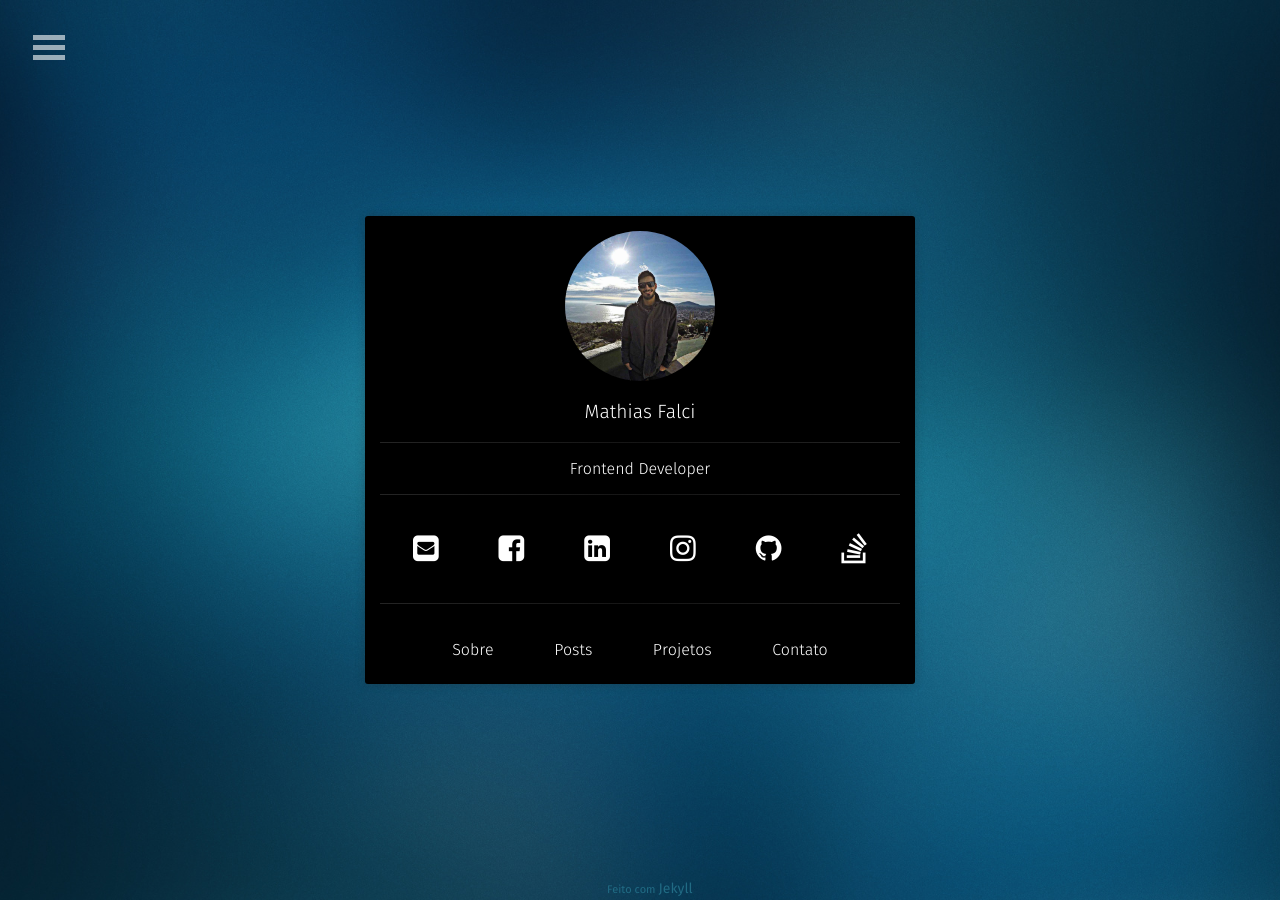
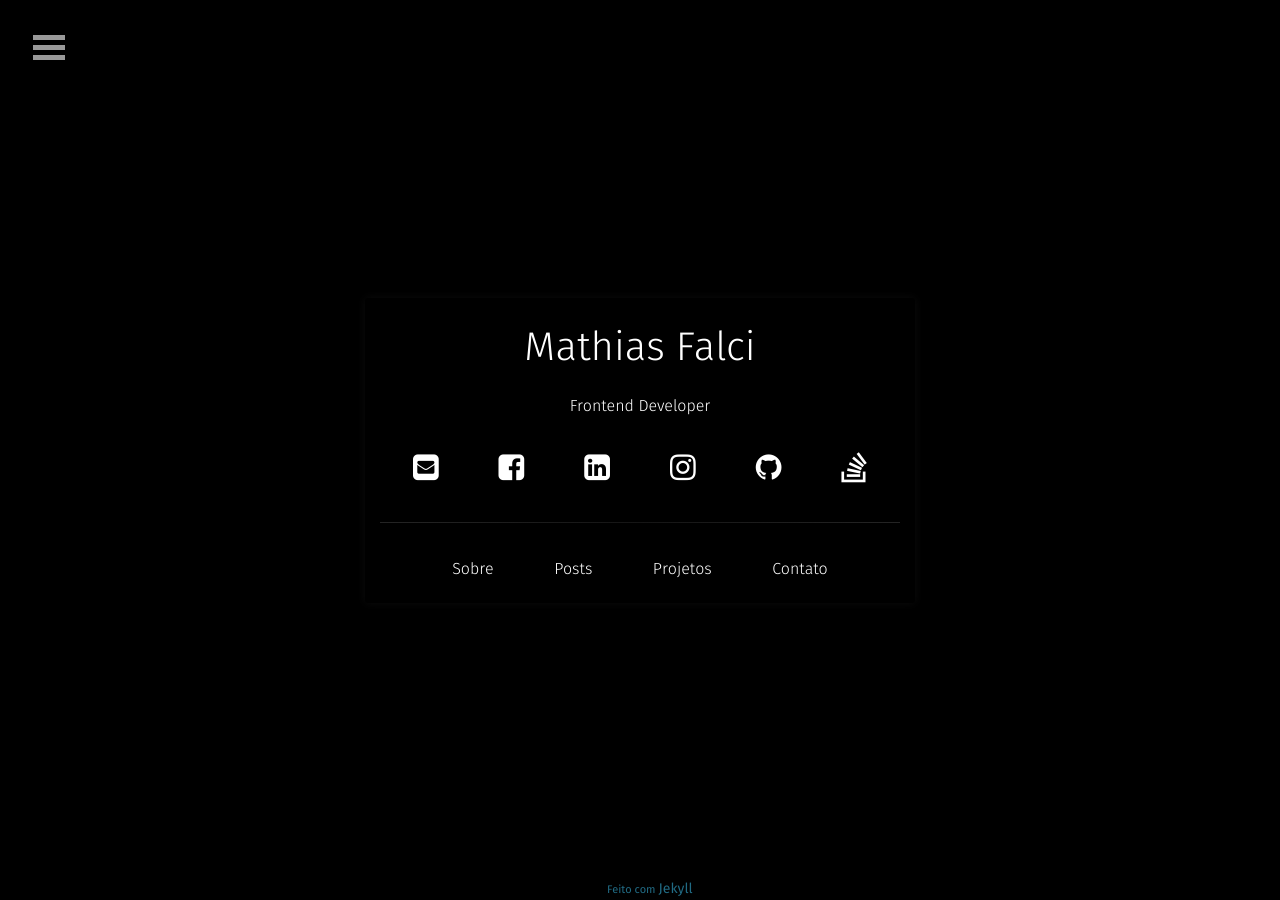
Before and after one commit to mathiasfc/jekyllPage, a Jekyll site: the page built from index.html, in a window 1280 px wide. Built offline with Jekyll 4.4.1, drawn with Linux system fonts in a browser that asks for light colours; some web fonts are replaced.

Commit message:
Black theme update

```diff
--- a/_config.yml
+++ b/_config.yml
@@ -5,7 +5,8 @@ description:        'Frontend Developer'
 reading_time:       false
 words_per_minute:   200
 logo:               'assets/img/perfil.jpg'
-background:         'assets/img/blue-gradients.jpg'
+#background:         'assets/img/blue-gradients.jpg'
+background:         ''
 tiled_bg:           false   # Set this true if you want to tile your background image, otherwise it will be covered
 locale:             pt_BR
 url:                http://br468.teste.website/~mathiasf/
--- a/_includes/social-links.html
+++ b/_includes/social-links.html
@@ -1,4 +1,4 @@
-                    <hr class="hr-line">
+                    <!-- <hr class="hr-line"> -->
                     <h3 class="title" style="font-size:30px;">
                         {% if site.email %}<a class="social-btn" href="mailto:{{ site.email }}" target="_blank" rel="noopener noreferrer"><i class="fa fa-fw fa-envelope-square"></i></a>{% endif %}
                         {% if site.twitter %}<a class="social-btn" href="http://twitter.com/{{ site.twitter }}" target="_blank" rel="noopener noreferrer"><i class="fa fa-fw fa-twitter-square"></i></a>{% endif %}
--- a/_layouts/contact.html
+++ b/_layouts/contact.html
@@ -29,7 +29,7 @@ layout: compress
                 <form action="https://formspree.io/mathias.falci@gmail.com" method="POST">
                     <input class="name" type="text" name="name" placeholder="Nome">
                     <input class="email" type="email" name="email" placeholder="E-mail">
-                    <textarea class="msg" name="message" placeholder="Sua mensagem =)"></textarea>
+                    <textarea class="msg" name="message" placeholder="Digite à vontade =)"></textarea>
                     <input type="hidden" name="_next" value="//localhost:4000/thanks" />
                     <input type="text" name="_gotcha" style="display:none" />
                     <input class="enviar" type="submit" value="Enviar">
--- a/_layouts/home.html
+++ b/_layouts/home.html
@@ -19,15 +19,15 @@ layout: compress
     <header class="header flex" role="banner">
         <div class="container animated fadeIn">
             <div class="row">
-                <a href="{{ site.url }}">
+                <!-- <a href="{{ site.url }}">
                     <img src="{{ site.logo }}" class="img-circle zoombtn animated rotateIn">
-                </a>
+                </a> -->
                 <h3 class="title">
                     <a class="zoombtn" href="{{ site.url }}">
-                        <p style="font-size:1.2rem;font-weight:300">{{ site.title }}</p>
+                        <p style="font-size:2.5rem;font-weight:300">{{ site.title }}</p>
                     </a>
                 </h3>
-                <hr class="hr-line">
+                <!-- <hr class="hr-line"> -->
                 <h3 class="title">
                     <a href="{{ site.url }}">
                         <p style="font-size:1rem;font-weight:300">{{ site.bio }}</p>
--- a/_sass/site.scss
+++ b/_sass/site.scss
@@ -83,6 +83,7 @@ body {
     @media #{$small} {
         width: 100%;
         box-shadow: none;
+        margin-top: 25%;
     }
     @media #{$medium} {
         width: 80%;
--- a/_sass/typography.scss
+++ b/_sass/typography.scss
@@ -23,6 +23,7 @@
     > a > p {
         text-align: center;
         font-weight: bold;
+        margin: 25px 0px 15px 0px;
     }
 }
 .post-title {
--- a/_sass/vendor/animate.scss
+++ b/_sass/vendor/animate.scss
@@ -9,8 +9,8 @@
  */
 
 .animated {
-  -webkit-animation-duration: 1s;
-  animation-duration: 1s;
+  -webkit-animation-duration: 1.2s;
+  animation-duration: 1.2s;
   -webkit-animation-fill-mode: both;
   animation-fill-mode: both;
 }
```
